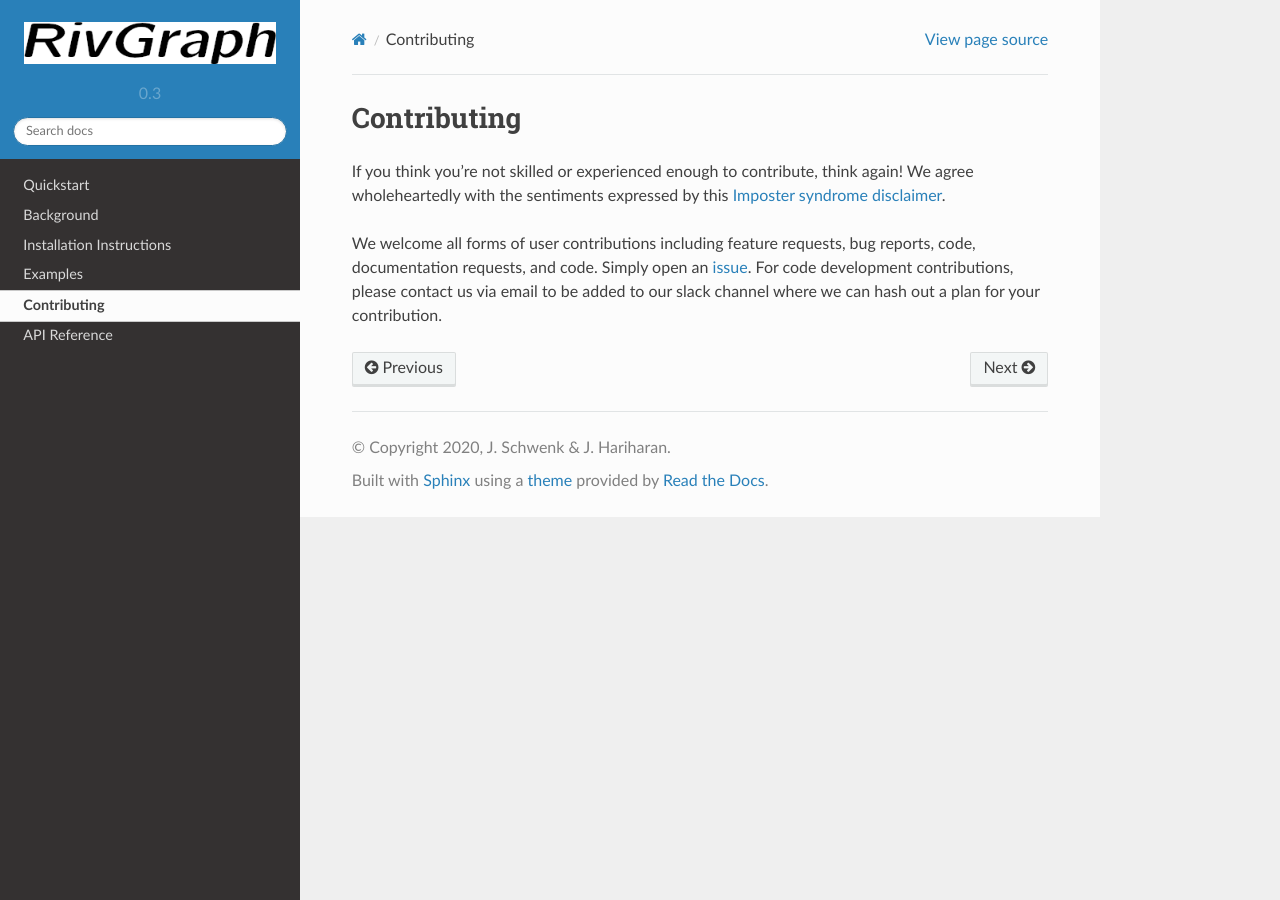
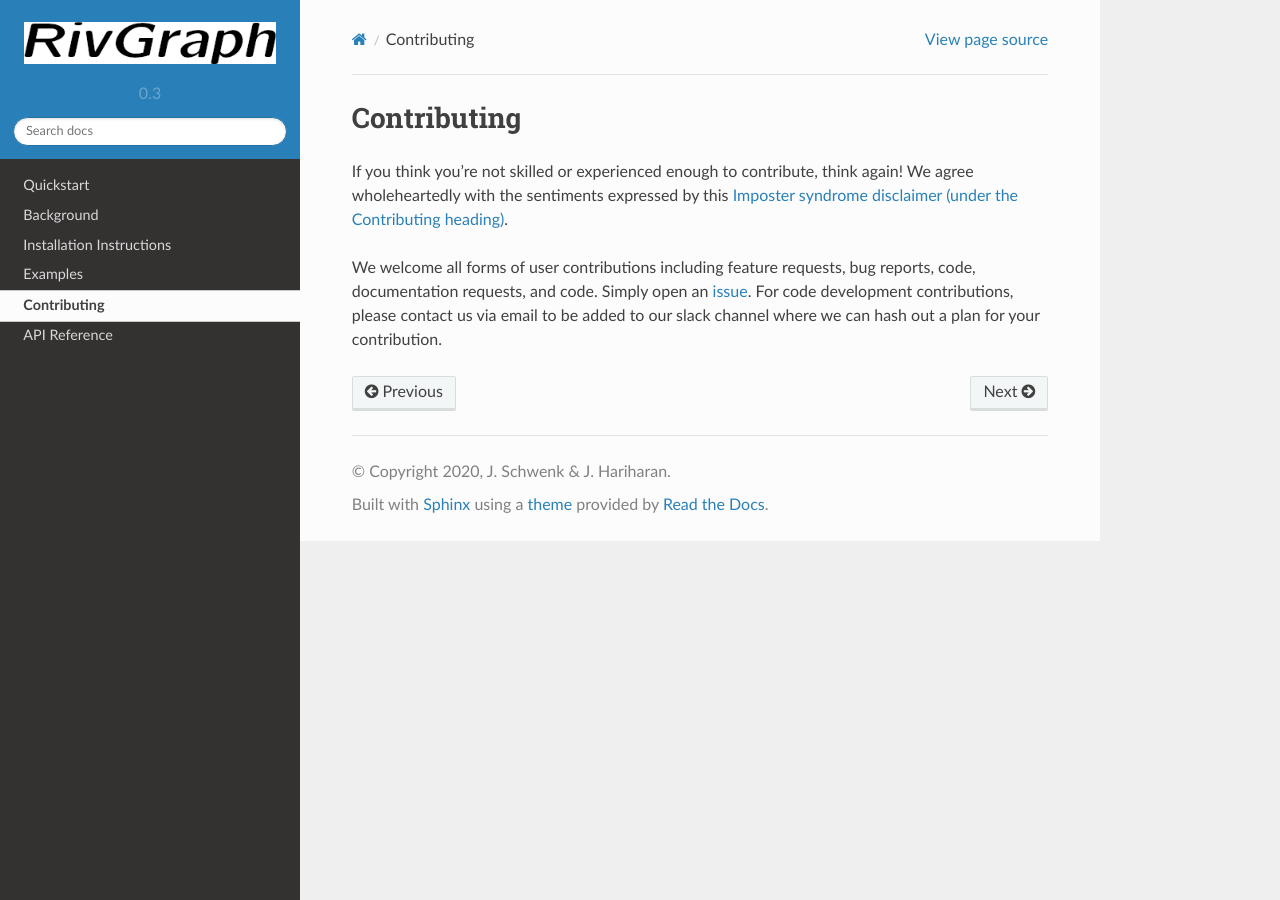
Before and after one commit to VeinsOfTheEarth/RivGraph, a Sphinx documentation site: the page built from docs/source/contributing/index.rst, in a window 1280 px wide. Built offline with Sphinx 7.4.7 and the Read the Docs theme 2.0.0, drawn with Linux system fonts in a browser that asks for light colours.

Commit message:
minor edit

```diff
--- a/docs/source/contributing/index.rst
+++ b/docs/source/contributing/index.rst
@@ -6,7 +6,7 @@ Contributing
 
 If you think you're not skilled or experienced enough to contribute, think
 again! We agree wholeheartedly with the sentiments expressed by this
-`Imposter syndrome disclaimer <https://github.com/Unidata/MetPy#contributing>`_.
+`Imposter syndrome disclaimer (under the Contributing heading) <https://github.com/Unidata/MetPy>`_.
 
 We welcome all forms of user contributions including feature requests, bug
 reports, code, documentation requests, and code. Simply open an
```
